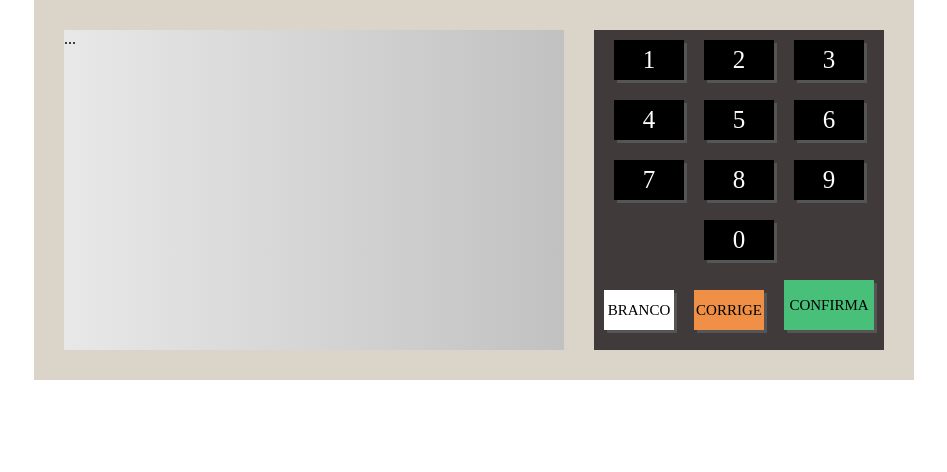
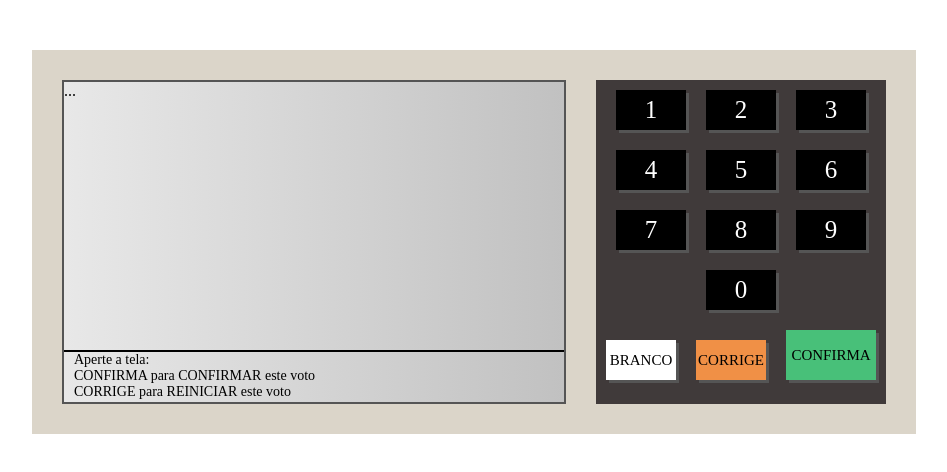
Before and after one commit to theusgit/Urna-Eletronica-em-Javascript, a plain HTML site: page index.html in a window 1280 px wide. Shown: the whole page, without its empty margins (166-1113 px from the left). Drawn offline with Linux system fonts and the light colour scheme.

Commit message:
rodape da tela

```diff
--- a/index.html
+++ b/index.html
@@ -12,7 +12,14 @@
 <body>
     <div class="urna">
         <div class="tela">
-            ...
+            <div class="d-1">
+                ...
+            </div>
+            <div class="d-2">
+                Aperte a tela:</br>
+                CONFIRMA para CONFIRMAR este voto <br>
+                CORRIGE para REINICIAR este voto
+            </div>
         </div>
 
         <div class="teclado">
--- a/style.css
+++ b/style.css
@@ -1,5 +1,6 @@
 body{
     margin: 0;
+    margin-top: 50px;
     display: flex;
     justify-content: center;
     align-items: center;
@@ -15,7 +16,11 @@ body{
     width: 500px;
     height: 320px;
     background: linear-gradient(to right, #e8e8e8, #c1c1c1);
+    border: 2px solid #555;
+    display: flex;
+    flex-direction: column;
 }
+
 
 .teclado{
     background-color: #403a3a;
@@ -61,3 +66,14 @@ body{
     width: 90px;
     height: 50px;
 }
+
+.d-1{
+    flex: 1;
+}
+
+.d-2{
+    height: 50px;
+    font-size: 14px;
+    border-top: 2px solid #000;
+    padding-left: 10px;
+}
```
